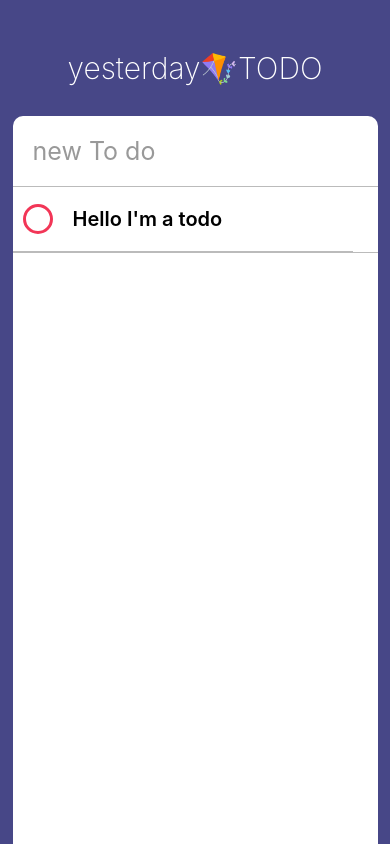
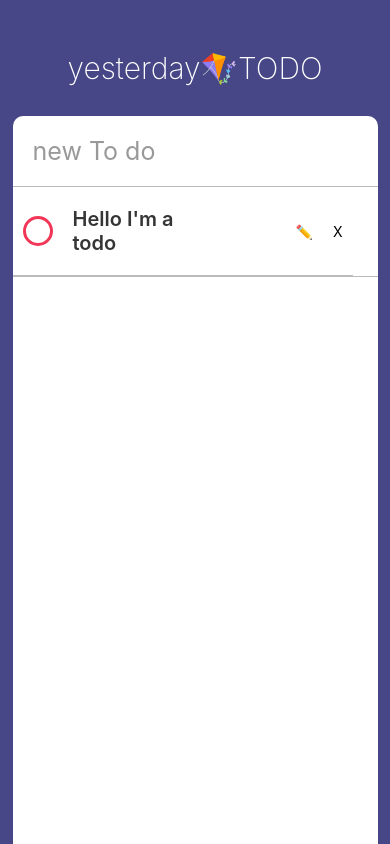
Before and after one commit to yesterdayKite/reactNative_todolist, a React Native app: screen / in a window 390 px wide. Built offline with nearby package versions, Linux system fonts and the light colour scheme.

Commit message:
#6 Styling the ToDo Component

```diff
--- a/ToDo.js
+++ b/ToDo.js
@@ -11,13 +11,42 @@
 		isCompleted : false
 	};
 	render(){
-		const {isCompleted} = this.state;
+		const {isCompleted, isEditing} = this.state;
 		return(
 			<View style = {styles.container}>
+				<View style = {styles.column}>
 				<TouchableOpacity onPress = {this._toggleComplete}>
-					<View style = {[styles.circle, isCompleted ? styles.completedCircle : styles.uncompletedCircle]} />
+					<View style = {[
+						styles.circle,
+						isCompleted ? styles.completedCircle : styles.uncompletedCircle]} />
 				</TouchableOpacity>
-				<Text style = {styles.text}>Hello I'm a todo</Text>
+				<Text style = {[
+					styles.text,
+					isCompleted ? styles.completedText : styles.uncompletedText
+					]}>Hello I'm a todo</Text>
+				</View>
+					{isEditing ? (
+						<View style = {styles.actions}>
+							<TouchableOpacity onPressout = {this._finishEditing}>
+								<View style = {styles.actionContainer}>
+									<Text style = {styles.actionText}>✔️</Text>
+								</View>
+							</TouchableOpacity>
+						</View>
+					) : (
+						<View style = {styles.actions}>
+							<TouchableOpacity onPressOut = {this._startEditing}>
+								<View style = {styles.actionContainer}>
+									<Text style = {styles.actionText}>✏️</Text>
+								</View>
+							</TouchableOpacity>
+							<TouchableOpacity>
+								<View style = {styles.actionContainer}>
+									<Text style = {styles.actionText}>X</Text>
+								</View>
+							</TouchableOpacity>
+						</View>
+					)}
 			</View>
 		);
 	}
@@ -28,6 +57,16 @@
 			};
 		});
 	};
+	_startEditing = () => {
+		this.setState({
+			isEditing : true
+		});
+	};
+	_finishEditing = () => {
+		this.setState({
+			isEditing : false
+		});
+	}
 }
 
 
@@ -37,7 +76,8 @@
 		borderBottomColor : "#bbb",
 		borderBottomWidth : StyleSheet.hairlineWidth,
 		flexDirection : "row",
-		alignItems : "center"
+		alignItems : "center",
+		justifyContent : "space-between"
 	},
 	circle : {
 		width : 30,
@@ -58,6 +98,25 @@
 	},
 	uncompletedCircle : {
 		borderColor : "#F23657"
+	},
+	completedText : {
+		color : "#bbb",
+		textDecorationLine : "line-through"
+	},
+	uncompletedText : {
+		color : "#353535"
+	},
+	column : {
+		flexDirection : "row",
+		alignItems : "center",
+		width : width / 2,
+		justifyContent : "space-between"
+	},
+	actions : {
+		flexDirection : "row"
+	},
+	actionContainer : {
+		marginVertical : 10,
+		marginHorizontal : 10,
 	}
-
 });
```
